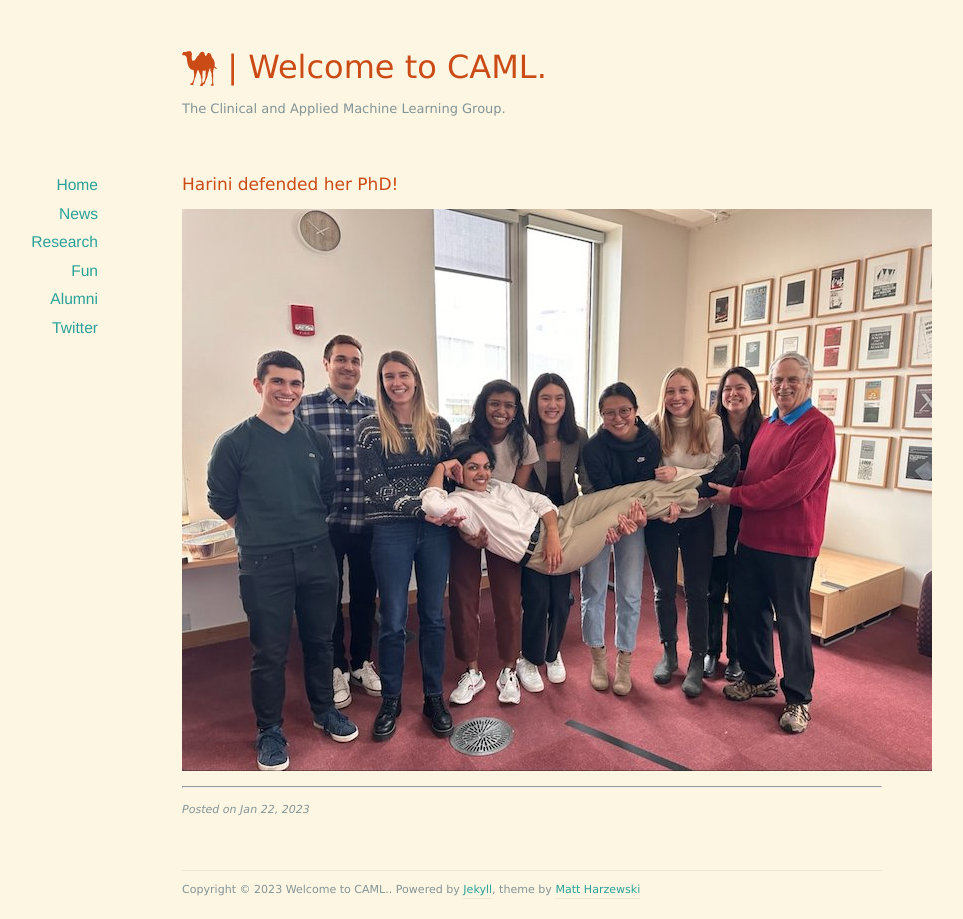
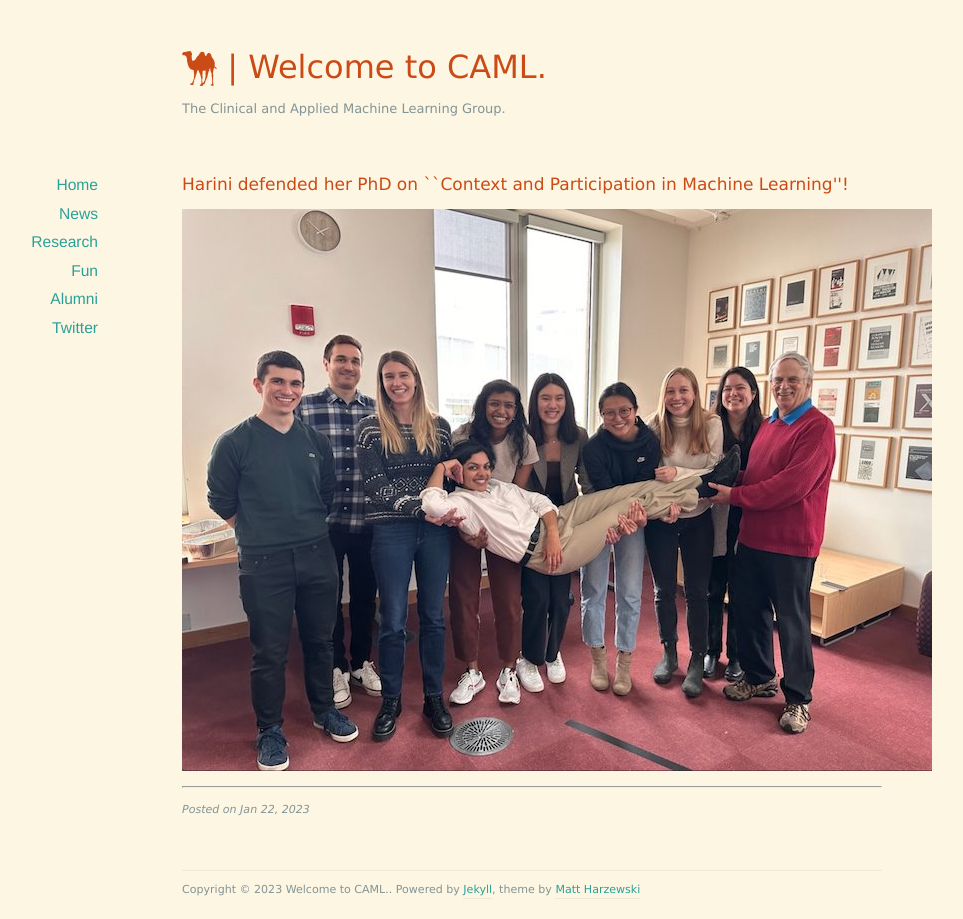
Before and after one commit to mit-caml/mit-caml.github.io, a Jekyll site: the page built from _posts/2023-01-22-Harini-defense.md, in a window 1280 px wide. Shown: the whole page, without its empty margins (108-1071 px from the left). Built offline with Jekyll 4.4.1, drawn with Linux system fonts in a browser that asks for light colours; nearby versions of some CDN libraries.

Commit message:
adding thesis titles, moving harini to  alumni

```diff
--- a/_posts/2023-01-22-Harini-defense.md
+++ b/_posts/2023-01-22-Harini-defense.md
@@ -1,7 +1,7 @@
 ---
 layout: post
 type: "news"
-title:  "Harini defended her PhD!"
+title:  "Harini defended her PhD on ``Context and Participation in Machine Learning''!"
 date:   2023-01-22 17:06:25
 ---
 
--- a/alumni/index.markdown
+++ b/alumni/index.markdown
@@ -3,7 +3,7 @@
 title: Alumni
 ---
 <b> Ph.D. Students.</b> <br>
-Harini Suresh <br>
+Harini Suresh, Cornell Tech <br>
 Maggie Makar, University of Michigan  <br>
 Davis Blalock, MosaicML <br>
 Amy Zhao, Oculus Research<br>
```
Also changed, not shown: _posts/2023-08-24-Jose-defense.md (+1 -1 lines).
